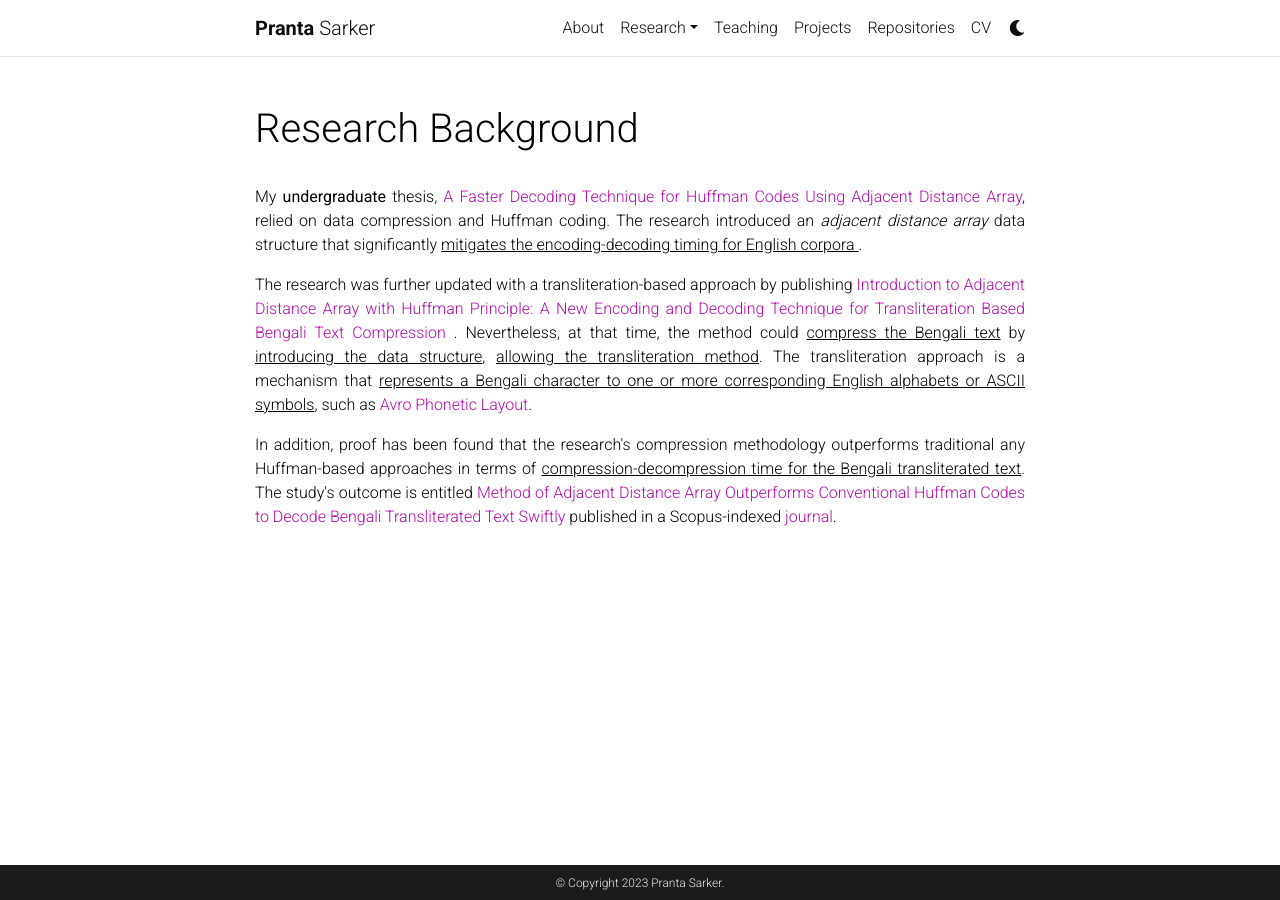
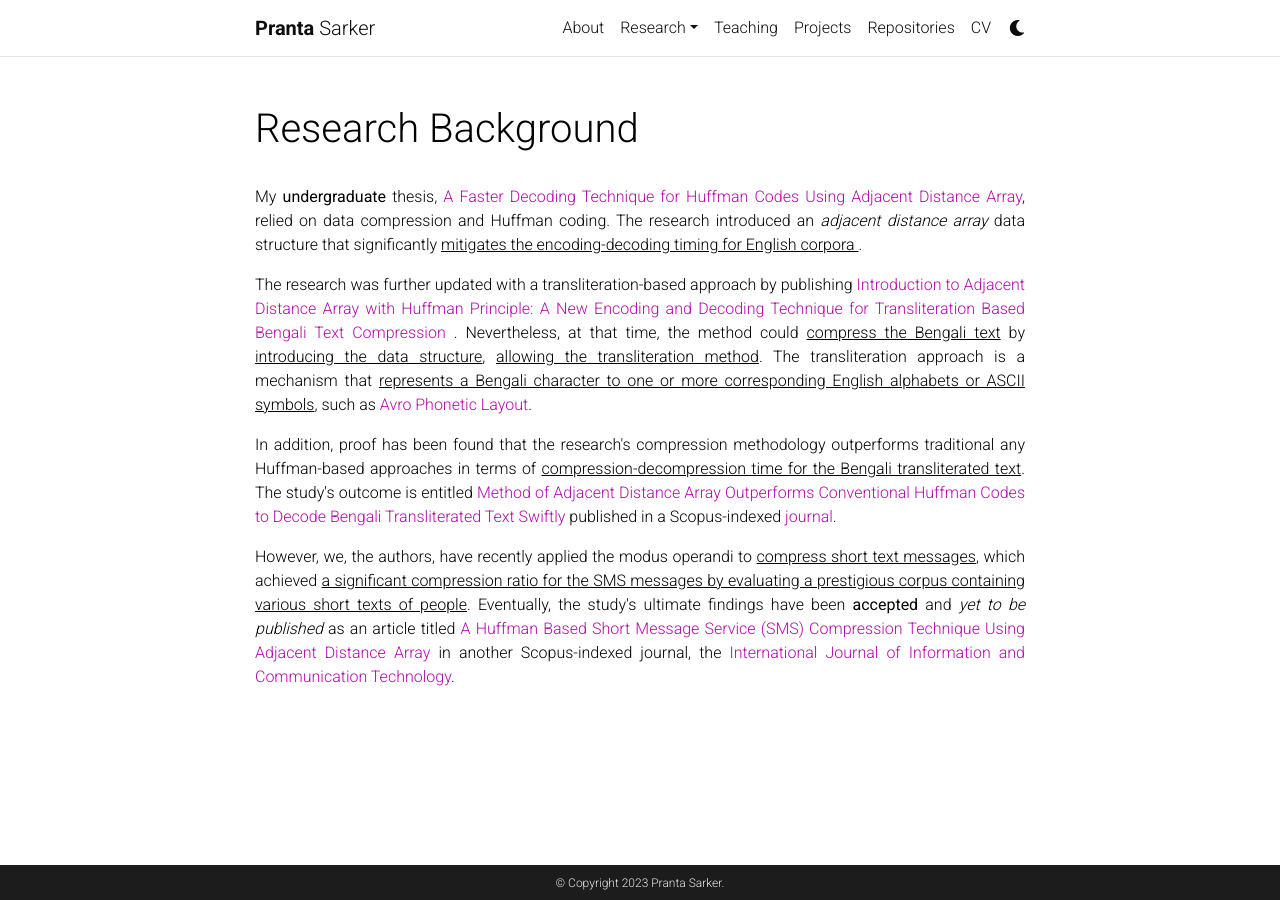
Before and after one commit to psarkerbd/psarkerbd.github.io, a Jekyll site: the page built from _pages/background.md, in a window 1280 px wide. Built offline with Jekyll 4.4.1, drawn with Linux system fonts in a browser that asks for light colours; comment, search, counter and statistics services are not loaded; a style sheet for code colours, icons or effects is not loaded.

Commit message:
Update background.md

```diff
--- a/_pages/background.md
+++ b/_pages/background.md
@@ -15,3 +15,7 @@ The research was further updated with a transliteration-based approach by publis
 <p style="text-align: justify">
 In addition, proof has been found that the research's compression methodology outperforms traditional any Huffman-based approaches in terms of <u>compression-decompression time for the Bengali transliterated text</u>. The study's outcome is entitled <a href='https://journal.uob.edu.bh/handle/123456789/4498'>Method of Adjacent Distance Array Outperforms Conventional Huffman Codes to Decode Bengali Transliterated Text Swiftly</a> published in a Scopus-indexed <a href='https://journal.uob.edu.bh/handle/123456789/12?id=about'>journal</a>.
 </p>
+
+<p style="text-align: justify">
+However, we, the authors, have recently applied the modus operandi to <u>compress short text messages</u>, which achieved <u>a significant compression ratio for the SMS messages by evaluating a prestigious corpus containing various short texts of people</u>. Eventually, the study's ultimate findings have been <b>accepted</b> and <em>yet to be published</em> as an article titled <a href='https://www.inderscience.com/info/ingeneral/forthcoming.php?jcode=ijict#111512'>A Huffman Based Short Message Service (SMS) Compression Technique Using Adjacent Distance Array</a> in another Scopus-indexed journal, the <a href='https://www.inderscience.com/jhome.php?jcode=ijict'>International Journal of Information and Communication Technology</a>.
+</p>
```
